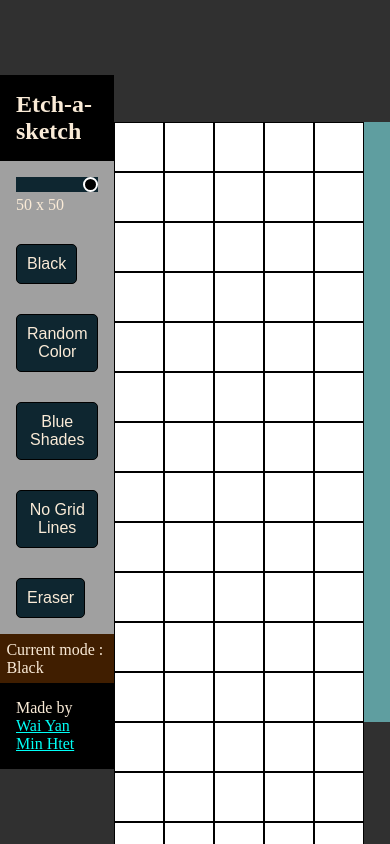
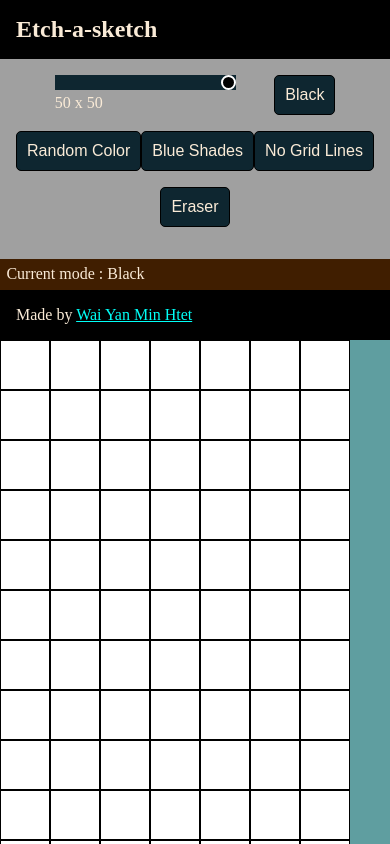
Before and after one commit to iamwaiyanminhtet/etch-a-sketch-odin, a plain HTML site: page index.html in a window 390 px wide. Shown: the top 844 px of the page. Drawn offline with Linux system fonts and the light colour scheme.

Commit message:
trying to be responsive

```diff
--- a/index.html
+++ b/index.html
@@ -7,8 +7,8 @@
     <link rel="stylesheet" href="style.css">
 </head>
 <body>
-    <div>
-
+    <div class="layout-container">
+        <div class="info-container">
             <div class="title">
                 <h2>Etch-a-sketch</h2>
             </div>
@@ -43,6 +43,7 @@
             </div>
         </div>
         <div id="container"></div>
+    </div>
 </body>
 <script src="script.js"></script>
 </html>
--- a/style.css
+++ b/style.css
@@ -7,9 +7,13 @@
 body {
     background-color: rgb(48, 48, 48);
     color: antiquewhite;
+    align-items: center;
+}
+
+.layout-container {
+    display: flex;
+    justify-content: space-evenly;
     height: 100vh;
-    display: flex;
-    justify-content: space-around;
     align-items: center;
 }
 
@@ -25,6 +29,10 @@ a {
 #buttonsGroup {
     background-color: rgb(160, 160, 160);
     padding: 1rem;
+    display: flex;
+    flex-direction: column;
+    justify-content: space-evenly;
+    height: 25rem;
 }
 
 #item-size-value {
@@ -61,7 +69,6 @@ input[type="range"]::-webkit-slider-thumb {
 
 .btn, .btn-no-grid {
     padding: 10px;
-    margin-top: 30px;
     background-color: #0e2630;
     color: antiquewhite;
     border: 0.5px solid black;
@@ -93,3 +100,34 @@ input[type="range"]::-webkit-slider-thumb {
     background-color: white;
     border: 1px solid black;
 }
+
+
+/* tablets and mobile */
+@media screen and (max-width : 800px) {
+    .layout-container {
+        display: flex;
+        flex-direction: column;
+
+    }
+
+    .info-container {
+        display: flex;
+        flex-direction: column;
+    }
+
+    #buttonsGroup {
+        display: flex;
+        flex-direction: row;
+        flex-wrap: wrap;
+        height: max-content;
+    }
+
+    .btn {
+        margin-bottom: 1rem;
+    }
+
+    #container {
+        max-width: 400px;
+        height: 600px;
+    }
+}
```
Lines whose indentation alone changed are shown as unchanged.
